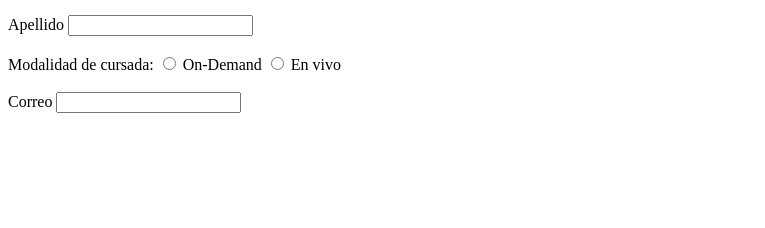
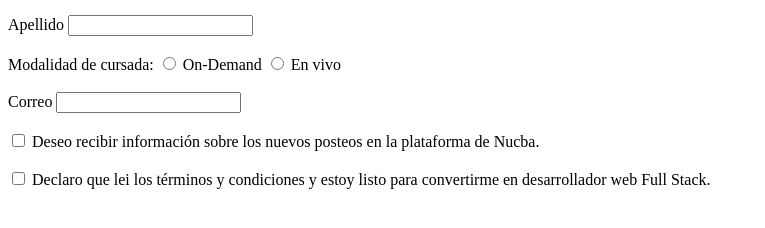
Before and after one commit to Santiago-Pozzo/E1-Formularios, a plain HTML site: page index.html in a window 1280 px wide. Shown: the part 104-332 px from the top of the page, without its empty margins (0-765 px from the left). Drawn offline with Linux system fonts and the light colour scheme.

Commit message:
check boxes

```diff
--- a/index.html
+++ b/index.html
@@ -27,7 +27,14 @@
         <input type="email" id="correo"/>
         <br/>
         <br/>
-
+        <input type="checkbox" id="recibir-info" />
+        <label for="recibir-info">Deseo recibir información sobre los nuevos posteos en la plataforma de Nucba.</label>
+        <br />
+        <br />
+        <input type="checkbox" id="terminosycondiciones" />
+        <label for="terminosycondiciones">Declaro que lei los términos y condiciones y estoy listo para convertirme en desarrollador web Full Stack.</label>
+        <br />
+        <br />
     </form>
 </body>
 
```
